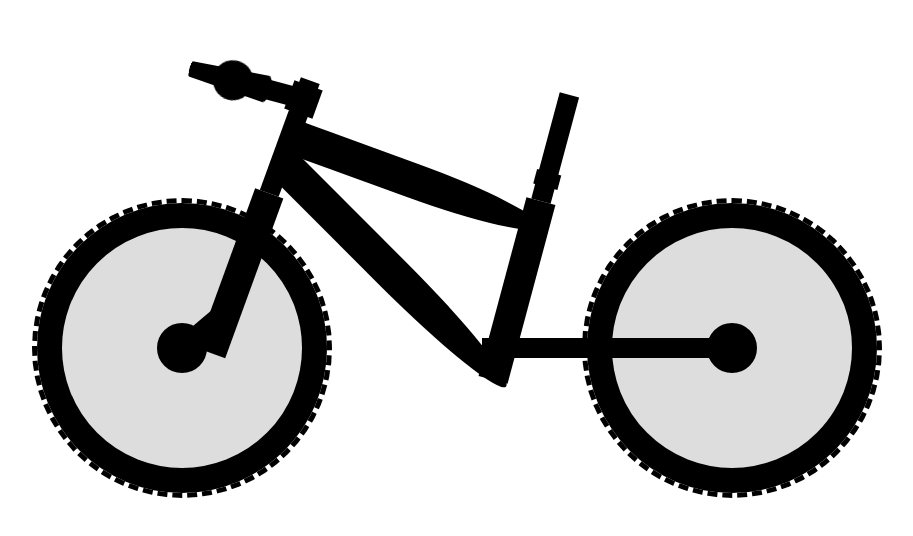
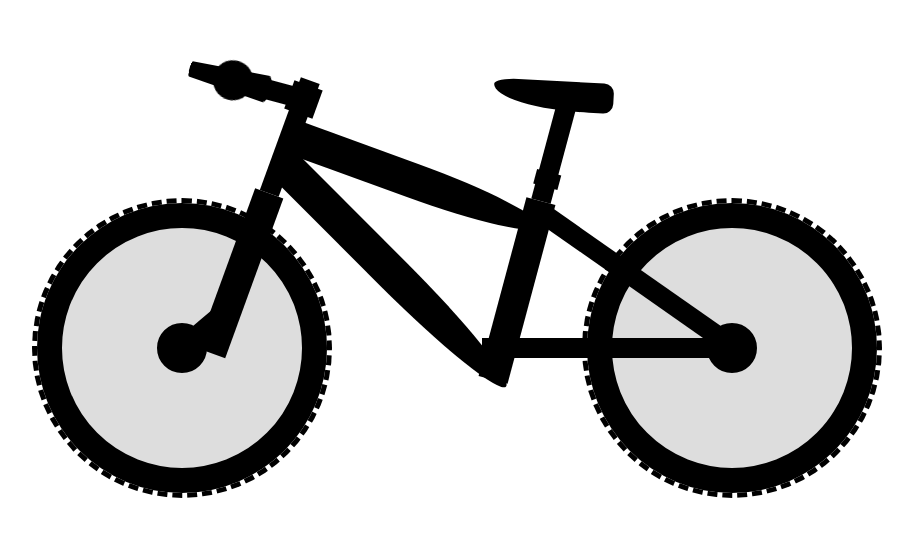
Before and after one commit to tod619/bicycle, a plain HTML site: page index.html in a window 1280 px wide. Shown: the part 202-738 px from the top of the page, without its empty margins (183-1096 px from the left). Drawn offline with Linux system fonts and the light colour scheme.

Commit message:
Add style for seat + back-fork in style.css file

```diff
--- a/style.css
+++ b/style.css
@@ -184,4 +184,24 @@ body {
     top: -3rem;
     left: 0.25rem;
 }
+
+.seat {
+    background-color: #000;
+    width: 12rem;
+    height: 3rem;
+    top: -12rem;
+    left: -6rem;
+    transform: rotateZ(-12deg);
+    border-radius: 20% 1rem 1rem 80%;
+}
+
+.back-fork {
+    background-color: #000;
+    width: 2rem;
+    height: 25rem;
+    left: 60rem;
+    top: 26rem;
+    transform: rotateZ(-55deg);
+    z-index: 10;
+}
 /* End: Bicycle */
```
